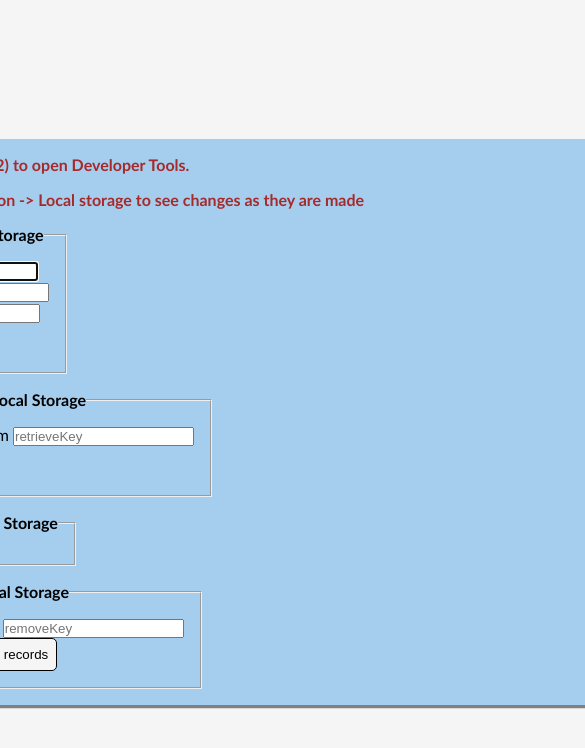
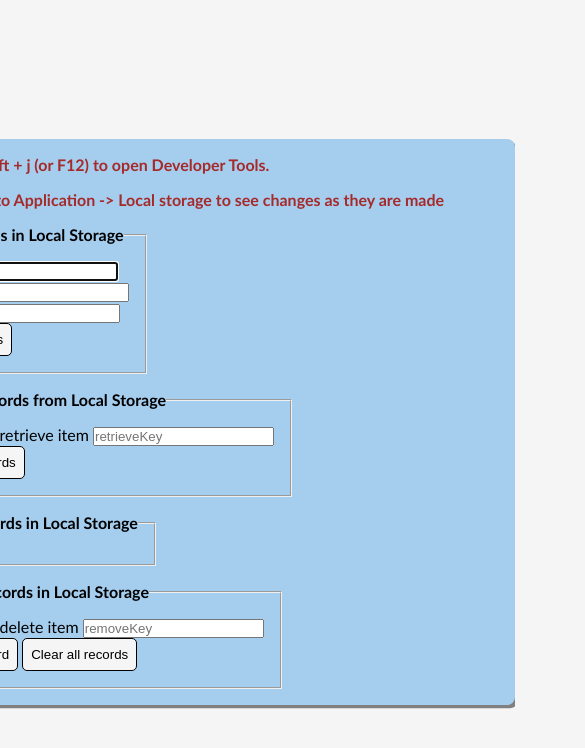
Before and after one commit to traez/local-storage-oop-beginner-project, a plain HTML site: page index.html in a window 390 px wide. Shown: the whole page, 585 px wide, since content can reach past the window. Drawn offline with Linux system fonts and the light colour scheme.

Commit message:
sadly not optimised for mobile

```diff
--- a/styles.css
+++ b/styles.css
@@ -17,7 +17,7 @@ html{
   background: whitesmoke;
   }
 main{
-  width: 50rem;
+  width: 40rem;
   height: 100%;
   display: flex;
   flex-direction: column;
```
